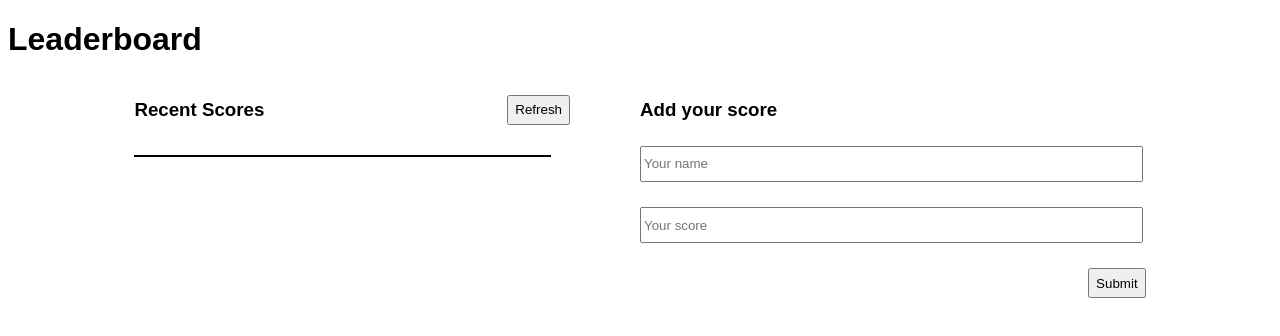
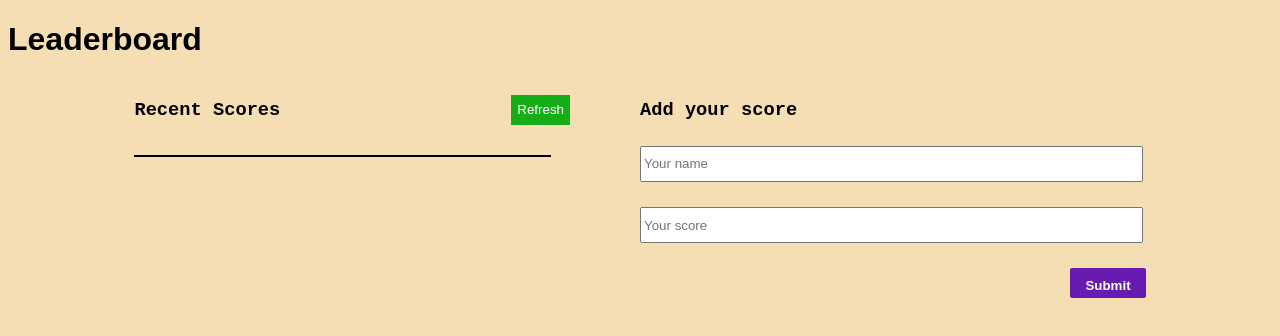
Before and after one commit to BryteLitty/Leaderboard, a website built with webpack: page src/index.html in a window 1280 px wide. Built offline with nearby package versions, Linux system fonts and the light colour scheme; no server answers.

Commit message:
implement final touch

```diff
--- a/src/index.html
+++ b/src/index.html
@@ -12,7 +12,7 @@
     <div class="container">
         <div class="scores-section">
             <div class="score-top">
-                <h3>Recent Scores</h3>
+                <h3 class="sub-heading">Recent Scores</h3>
                 <button class="refresh-btn">Refresh</button>
             </div>
             <ul class="score-board">
@@ -20,7 +20,7 @@
             </ul>
         </div>
         <div class="form-section">
-            <h3>Add your score</h3>
+            <h3 class="sub-heading">Add your score</h3>
             <form action="" id="form">
                 <ul class="form-control">
                     <li>
--- a/src/style.css
+++ b/src/style.css
@@ -1,12 +1,19 @@
 body {
   font-family: Arial, Helvetica, sans-serif;
+  background: wheat;
 }
+
+
 
 .container {
   width: 80%;
   margin: auto;
   display: grid;
   grid-template-columns: 50% 50%;
+}
+
+.sub-heading {
+  font-family: 'Courier New', Courier, monospace;
 }
 
 .score-top {
@@ -23,9 +30,9 @@ body {
 }
 
 .score-item {
-  padding: 3px 5px;
+  padding: 3px 15px;
   font-weight: bold;
-  font-family: monospace;
+  font-family: Verdana, Geneva, Tahoma, sans-serif;
 }
 
 .score-item:nth-child(odd) {
@@ -35,7 +42,11 @@ body {
 .refresh-btn {
   margin-right: 70px;
   height: 30px;
+  background-color: rgb(23, 173, 23);
+  border: none;
+  color: white;
 }
+
 
 .form-section {
   width: 100%;
@@ -58,4 +69,10 @@ input {
 .submit-btn {
   float: right;
   height: 30px;
+  background-color: rgb(104, 27, 176);
+  border: none;
+  color: white;
+  font-weight: bold;
+  border-radius: 2px;
+  padding: 10px 15px;
 }
```
